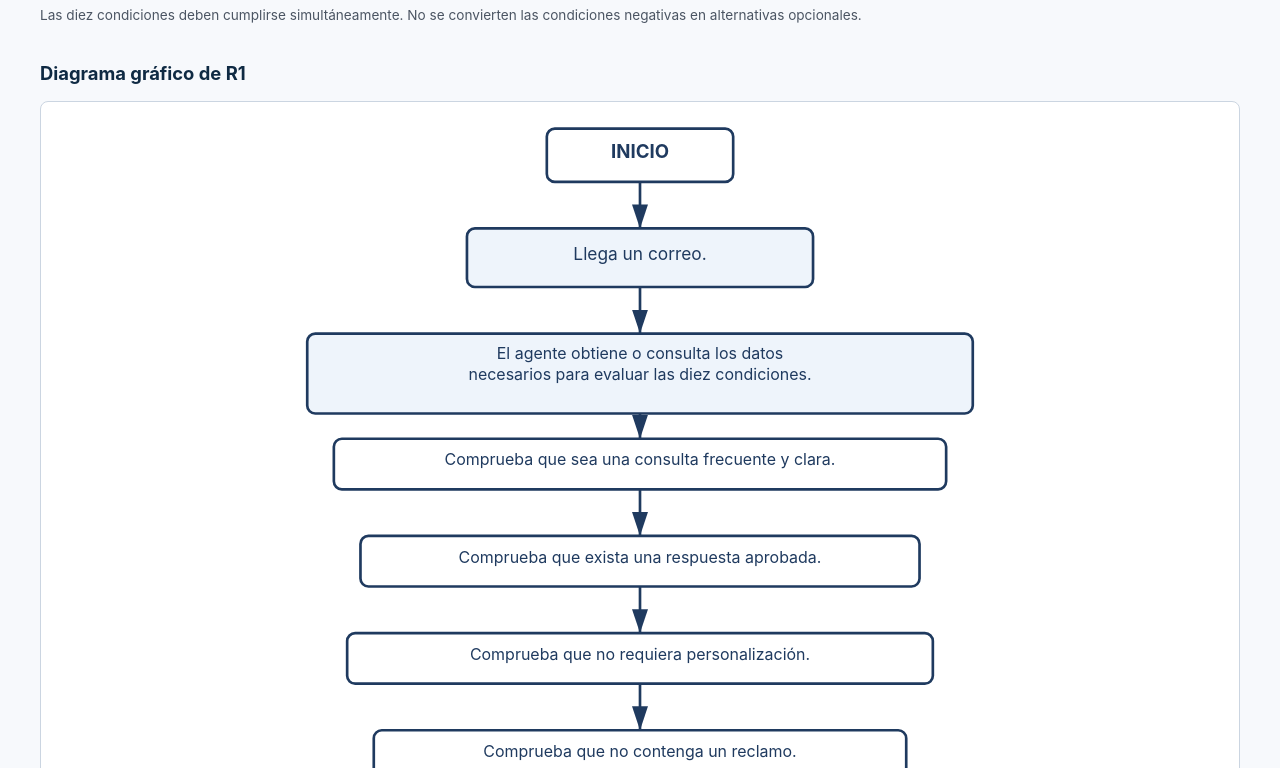
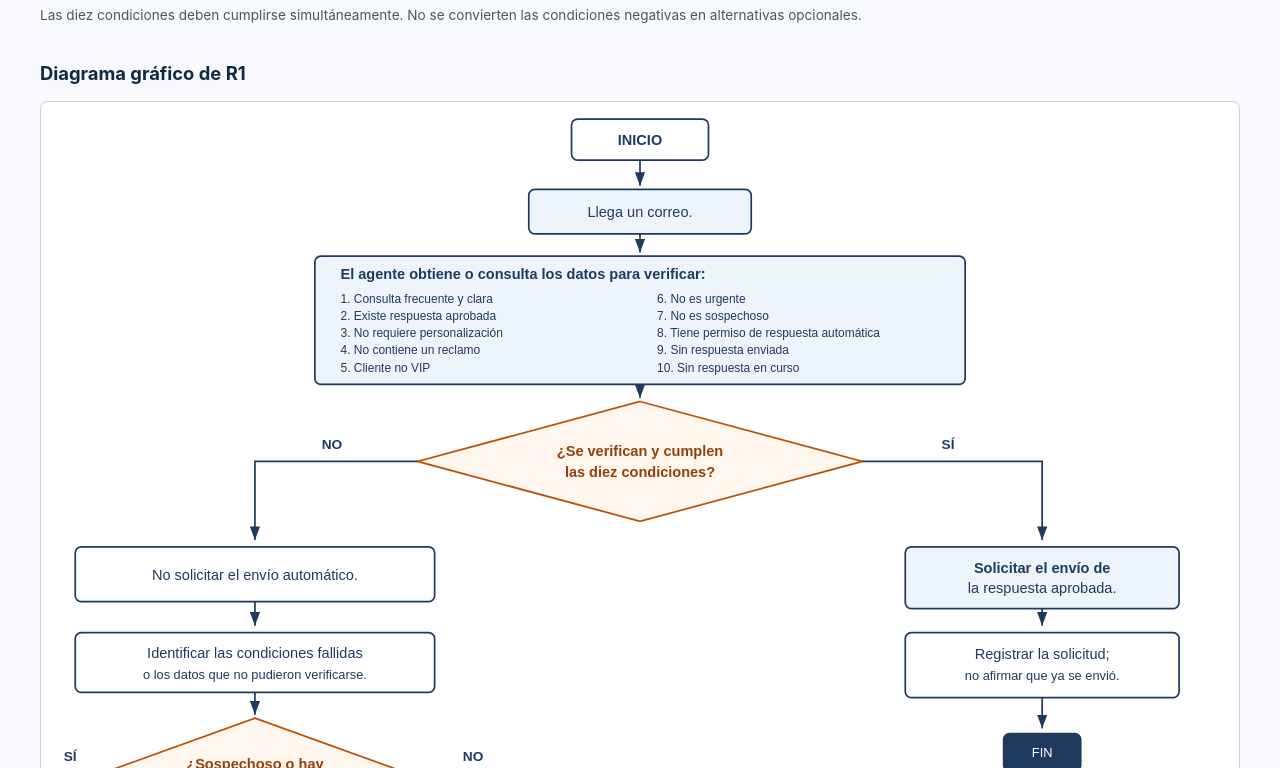
Before and after one commit to leoroan/DSWF_2A_2C26_Desarrollo-de-Sistemas-Web-Front-End-TP3, a plain HTML site: page index.html in a window 1280 px wide. Shown: the part 2852-3620 px from the top of the page. Drawn offline with Linux system fonts and the light colour scheme.

Commit message:
Actualiza el README.md y mejora el diagrama de R1 en index.html con detalles sobre el modelo de IA y la URL de la landing publicada.

```diff
--- a/index.html
+++ b/index.html
@@ -144,84 +144,103 @@ Y no tiene respuesta en curso.</pre>
         <div class="diagrama-wrapper" id="diagrama-r1">
           <h3>Diagrama gráfico de R1</h3>
 
-          <svg class="diagrama" id="svg-r1" viewBox="0 0 900 930" aria-label="Diagrama de decisión de R1: flujo desde INICIO hasta FIN, con camino SÍ y camino NO" role="img">
-            <title>Diagrama R1 — Respuesta aprobada y envío controlado</title>
-            <desc>Secuencia: INICIO → llega correo → consultar 10 condiciones → decisión conjunta → camino SÍ solicita envío y FIN; camino NO no solicita envío, identifica condición fallida, aplica decisión de diseño (derivar a persona o dejar pendiente) y FIN.</desc>
+          <svg class="diagrama" id="svg-r1" viewBox="0 0 1400 1080" role="img" aria-labelledby="titulo-r1 descripcion-r1" xmlns="http://www.w3.org/2000/svg">
+            <title id="titulo-r1">Diagrama R1 — Respuesta aprobada y envío controlado</title>
+            <desc id="descripcion-r1">El agente recibe un correo y verifica diez condiciones. Si todas están confirmadas y se cumplen, solicita el envío de la respuesta aprobada y registra la solicitud. Si alguna falla o no puede verificarse, no solicita el envío, identifica el motivo y propone revisión humana o dejar el caso pendiente. Los destinos negativos y la revisión de seguridad son decisiones de diseño; un dato desconocido nunca se considera cumplido.</desc>
             <defs>
-              <marker id="arrow" markerWidth="10" markerHeight="10" refX="9" refY="3" orient="auto" markerUnits="strokeWidth">
-                <path d="M0,0 L0,6 L9,3 z" fill="#1f3a5f"/>
+              <marker id="arrow-r1" markerWidth="10" markerHeight="10" refX="8" refY="3" orient="auto" markerUnits="strokeWidth">
+                <path d="M0,0 L0,6 L8,3 z" fill="#1f3a5f" />
               </marker>
-              <marker id="arrow-nodo" markerWidth="7" markerHeight="7" refX="6" refY="3" orient="auto" markerUnits="strokeWidth">
-                <path d="M0,0 L0,5 L6,2.5 z" fill="#1f3a5f"/>
-              </marker>
+              <style>
+                #svg-r1 text { font-family: Arial, Helvetica, sans-serif; }
+                #svg-r1 .flow { fill: none; stroke: #1f3a5f; stroke-width: 2; marker-end: url(#arrow-r1); }
+                #svg-r1 .node { fill: #fff; stroke: #1f3a5f; stroke-width: 2; }
+                #svg-r1 .info { fill: #eef4fb; stroke: #1f3a5f; stroke-width: 2; }
+                #svg-r1 .decision { fill: #fff7ed; stroke: #b45309; stroke-width: 2; }
+                #svg-r1 .end { fill: #1f3a5f; stroke: #1f3a5f; stroke-width: 2; }
+                #svg-r1 .txt { fill: #1f3a5f; font-size: 17px; text-anchor: middle; }
+                #svg-r1 .small { fill: #1f3a5f; font-size: 15px; text-anchor: middle; }
+                #svg-r1 .decision-txt { fill: #92400e; font-size: 17px; font-weight: bold; text-anchor: middle; }
+                #svg-r1 .branch { fill: #1f3a5f; font-size: 16px; font-weight: bold; text-anchor: middle; }
+                #svg-r1 .end-txt { fill: #fff; font-size: 15px; text-anchor: middle; }
+                #svg-r1 .note { fill: #4b5563; font-size: 14px; }
+                #svg-r1 .data-title { fill: #1f3a5f; font-size: 17px; font-weight: bold; }
+                              #svg-r1 .data { fill: #1f3a5f; font-size: 14px; }
+              </style>
             </defs>
 
-            <!-- Nodos y flechas R1 -->
-            <rect x="380" y="20" width="140" height="40" rx="6" fill="#ffffff" stroke="#1f3a5f" stroke-width="2"/>
-            <text x="450" y="42" text-anchor="middle" fill="#1f3a5f" font-weight="bold" font-size="14">INICIO</text>
+            <rect class="node" x="620" y="20" width="160" height="48" rx="7" />
+            <text class="txt" x="700" y="50" font-weight="bold">INICIO</text>
+            <path class="flow" d="M700 68 V98" />
 
-            <line x1="450" y1="60" x2="450" y2="95" stroke="#1f3a5f" stroke-width="2" marker-end="url(#arrow)"/>
-            <rect x="320" y="95" width="260" height="44" rx="6" fill="#eef4fb" stroke="#1f3a5f" stroke-width="2"/>
-            <text x="450" y="119" text-anchor="middle" fill="#1f3a5f" font-size="13">Llega un correo.</text>
+            <rect class="info" x="570" y="102" width="260" height="52" rx="7" />
+            <text class="txt" x="700" y="134">Llega un correo.</text>
+            <path class="flow" d="M700 154 V176" />
 
-            <line x1="450" y1="139" x2="450" y2="174" stroke="#1f3a5f" stroke-width="2" marker-end="url(#arrow)"/>
-            <rect x="200" y="174" width="500" height="60" rx="6" fill="#eef4fb" stroke="#1f3a5f" stroke-width="2"/>
-            <text x="450" y="193" text-anchor="middle" fill="#1f3a5f" font-size="12">El agente obtiene o consulta los datos</text>
-            <text x="450" y="209" text-anchor="middle" fill="#1f3a5f" font-size="12">necesarios para evaluar las diez condiciones.</text>
+            <rect class="info" x="320" y="180" width="760" height="150" rx="7" />
+            <text class="data-title" x="350" y="207">El agente obtiene o consulta los datos para verificar:</text>
+            <text class="data" x="350" y="235">1. Consulta frecuente y clara</text>
+            <text class="data" x="350" y="255">2. Existe respuesta aprobada</text>
+            <text class="data" x="350" y="275">3. No requiere personalización</text>
+            <text class="data" x="350" y="295">4. No contiene un reclamo</text>
+            <text class="data" x="350" y="315">5. Cliente no VIP</text>
+            <text class="data" x="720" y="235">6. No es urgente</text>
+            <text class="data" x="720" y="255">7. No es sospechoso</text>
+            <text class="data" x="720" y="275">8. Tiene permiso de respuesta automática</text>
+            <text class="data" x="720" y="295">9. Sin respuesta enviada</text>
+            <text class="data" x="720" y="315">10. Sin respuesta en curso</text>
+            <path class="flow" d="M700 330 V346" />
 
-            <g class="condicion">
-              <line x1="450" y1="234" x2="450" y2="253" stroke="#1f3a5f" stroke-width="2" marker-end="url(#arrow)"/>
-              <rect x="220" y="253" width="460" height="38" rx="6" fill="#ffffff" stroke="#1f3a5f" stroke-width="2"/>
-              <text x="450" y="273" text-anchor="middle" fill="#1f3a5f" font-size="12">Comprueba que sea una consulta frecuente y clara.</text>
-            </g>
-            <g class="condicion">
-              <line x1="450" y1="291" x2="450" y2="326" stroke="#1f3a5f" stroke-width="2" marker-end="url(#arrow)"/>
-              <rect x="240" y="326" width="420" height="38" rx="6" fill="#ffffff" stroke="#1f3a5f" stroke-width="2"/>
-              <text x="450" y="346" text-anchor="middle" fill="#1f3a5f" font-size="12">Comprueba que exista una respuesta aprobada.</text>
-            </g>
-            <g class="condicion">
-              <line x1="450" y1="364" x2="450" y2="399" stroke="#1f3a5f" stroke-width="2" marker-end="url(#arrow)"/>
-              <rect x="230" y="399" width="440" height="38" rx="6" fill="#ffffff" stroke="#1f3a5f" stroke-width="2"/>
-              <text x="450" y="419" text-anchor="middle" fill="#1f3a5f" font-size="12">Comprueba que no requiera personalización.</text>
-            </g>
-            <g class="condicion">
-              <line x1="450" y1="437" x2="450" y2="472" stroke="#1f3a5f" stroke-width="2" marker-end="url(#arrow)"/>
-              <rect x="250" y="472" width="400" height="38" rx="6" fill="#ffffff" stroke="#1f3a5f" stroke-width="2"/>
-              <text x="450" y="492" text-anchor="middle" fill="#1f3a5f" font-size="12">Comprueba que no contenga un reclamo.</text>
-            </g>
-            <g class="condicion">
-              <line x1="450" y1="510" x2="450" y2="545" stroke="#1f3a5f" stroke-width="2" marker-end="url(#arrow)"/>
-              <rect x="260" y="545" width="380" height="38" rx="6" fill="#ffffff" stroke="#1f3a5f" stroke-width="2"/>
-              <text x="450" y="565" text-anchor="middle" fill="#1f3a5f" font-size="12">Comprueba que el cliente no sea VIP.</text>
-            </g>
-            <g class="condicion">
-              <line x1="450" y1="583" x2="450" y2="618" stroke="#1f3a5f" stroke-width="2" marker-end="url(#arrow)"/>
-              <rect x="240" y="618" width="420" height="38" rx="6" fill="#ffffff" stroke="#1f3a5f" stroke-width="2"/>
-              <text x="450" y="638" text-anchor="middle" fill="#1f3a5f" font-size="12">Comprueba que el correo no sea urgente.</text>
-            </g>
-            <g class="condicion">
-              <line x1="450" y1="656" x2="450" y2="691" stroke="#1f3a5f" stroke-width="2" marker-end="url(#arrow)"/>
-              <rect x="250" y="691" width="400" height="38" rx="6" fill="#ffffff" stroke="#1f3a5f" stroke-width="2"/>
-              <text x="450" y="711" text-anchor="middle" fill="#1f3a5f" font-size="12">Comprueba que no sea sospechoso.</text>
-            </g>
-            <g class="condicion">
-              <line x1="450" y1="729" x2="450" y2="764" stroke="#1f3a5f" stroke-width="2" marker-end="url(#arrow)"/>
-              <rect x="230" y="764" width="440" height="38" rx="6" fill="#ffffff" stroke="#1f3a5f" stroke-width="2"/>
-              <text x="450" y="784" text-anchor="middle" fill="#1f3a5f" font-size="12">Comprueba que exista permiso de respuesta automática.</text>
-            </g>
+            <polygon class="decision" points="700,350 960,420 700,490 440,420" />
+            <text class="decision-txt" x="700" y="414">¿Se verifican y cumplen</text>
+            <text class="decision-txt" x="700" y="438">las diez condiciones?</text>
 
-            <!-- Rama derecha: permiso OK -> respuesta enviada / en curso -->
-            <line x1="670" y1="783" x2="850" y2="783" stroke="#1f3a5f" stroke-width="2" marker-end="url(#arrow)"/>
-            <rect x="720" y="783" width="160" height="38" rx="6" fill="#ffffff" stroke="#1f3a5f" stroke-width="2"/>
-            <text x="800" y="803" text-anchor="middle" fill="#1f3a5f" font-size="11">Respuesta enviada</text>
-            <line x1="800" y1="821" x2="800" y2="856" stroke="#1f3a5f" stroke-width="2" marker-end="url(#arrow)"/>
-            <rect x="720" y="856" width="160" height="38" rx="6" fill="#ffffff" stroke="#1f3a5f" stroke-width="2"/>
-            <text x="800" y="876" text-anchor="middle" fill="#1f3a5f" font-size="11">Respuesta en curso</text>
+            <path class="flow" d="M960 420 H1170 V512" />
+            <text class="branch" x="1060" y="405">SÍ</text>
+            <rect class="info" x="1010" y="520" width="320" height="72" rx="7" />
+            <text class="txt" x="1170" y="550" font-weight="bold">Solicitar el envío de</text>
+            <text class="txt" x="1170" y="574">la respuesta aprobada.</text>
+            <path class="flow" d="M1170 592 V612" />
+            <rect class="node" x="1010" y="620" width="320" height="76" rx="7" />
+            <text class="txt" x="1170" y="651">Registrar la solicitud;</text>
+            <text class="small" x="1170" y="675">no afirmar que ya se envió.</text>
+            <path class="flow" d="M1170 696 V732" />
+            <rect class="end" x="1125" y="738" width="90" height="44" rx="7" />
+            <text class="end-txt" x="1170" y="766">FIN</text>
 
-            <!-- Decisión -->
-            <line x1="450" y1="802" x2="450" y2="837" stroke="#1f3a5f" stroke-width="2" marker-end="url(#arrow)"/>
-            <rect x="300" y="837" width="300" height="44" rx="6" fill="#fff7ed" stroke="#b45309" stroke-width="2"/>
-            <text x="450" y="861" text-anchor="middle" fill="#92400e" font-weight="bold" font-size="13">DECISIÓN: ¿Se cumplen las diez condiciones?</text>
+            <path class="flow" d="M440 420 H250 V512" />
+            <text class="branch" x="340" y="405">NO</text>
+            <rect class="node" x="40" y="520" width="420" height="64" rx="7" />
+            <text class="txt" x="250" y="559">No solicitar el envío automático.</text>
+            <path class="flow" d="M250 584 V612" />
+            <rect class="node" x="40" y="620" width="420" height="70" rx="7" />
+            <text class="txt" x="250" y="650">Identificar las condiciones fallidas</text>
+            <text class="small" x="250" y="674">o los datos que no pudieron verificarse.</text>
+            <path class="flow" d="M250 690 V716" />
+
+            <polygon class="decision" points="250,720 430,785 250,850 70,785" />
+            <text class="decision-txt" x="250" y="779">¿Sospechoso o hay</text>
+            <text class="decision-txt" x="250" y="801">datos sin verificar?</text>
+
+            <path class="flow" d="M70 785 H15 V874" />
+            <text class="branch" x="34" y="770">SÍ</text>
+            <rect class="info" x="0" y="882" width="250" height="72" rx="7" />
+            <text class="small" x="125" y="910">Revisión humana prioritaria:</text>
+            <text class="small" x="125" y="933">seguridad o verificar datos.</text>
+            <path class="flow" d="M125 954 V978" />
+            <rect class="end" x="80" y="984" width="90" height="42" rx="7" />
+            <text class="end-txt" x="125" y="1011">FIN</text>
+
+            <path class="flow" d="M430 785 H545 V874" />
+            <text class="branch" x="505" y="770">NO</text>
+            <rect class="info" x="420" y="882" width="250" height="72" rx="7" />
+            <text class="small" x="545" y="910">Revisión humana o dejar</text>
+            <text class="small" x="545" y="933">pendiente de clasificación.</text>
+            <path class="flow" d="M545 954 V978" />
+            <rect class="end" x="500" y="984" width="90" height="42" rx="7" />
+            <text class="end-txt" x="545" y="1011">FIN</text>
+
+            <text class="note" x="700" y="1060" text-anchor="middle">El tratamiento del camino NO y la revisión de seguridad son decisiones de diseño; un dato desconocido no cuenta como cumplido.</text>
           </svg>
 
         <div class="caminos-r1">
```
Also changed, not shown: 1 other file.
